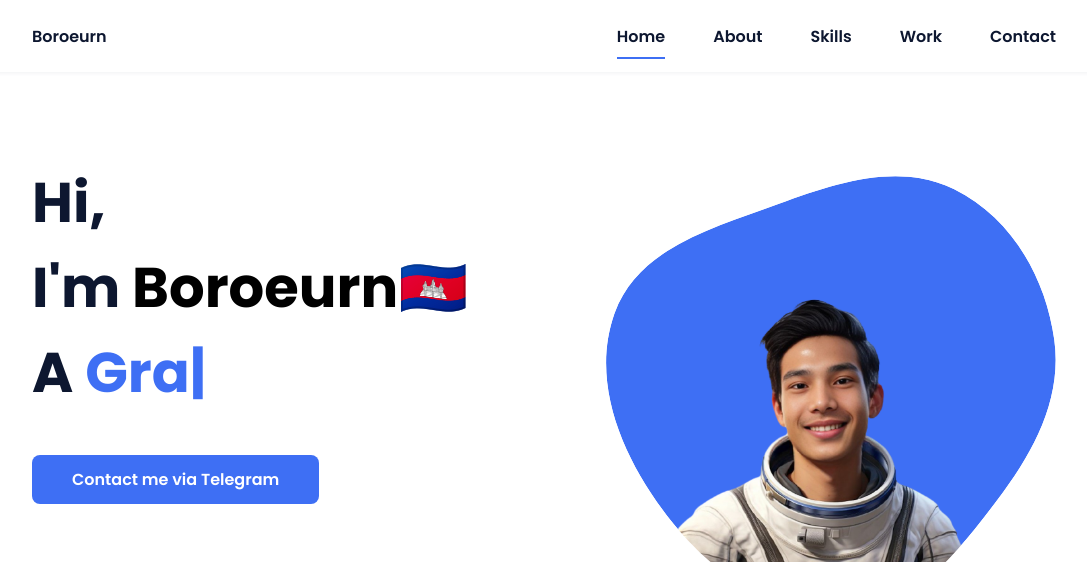
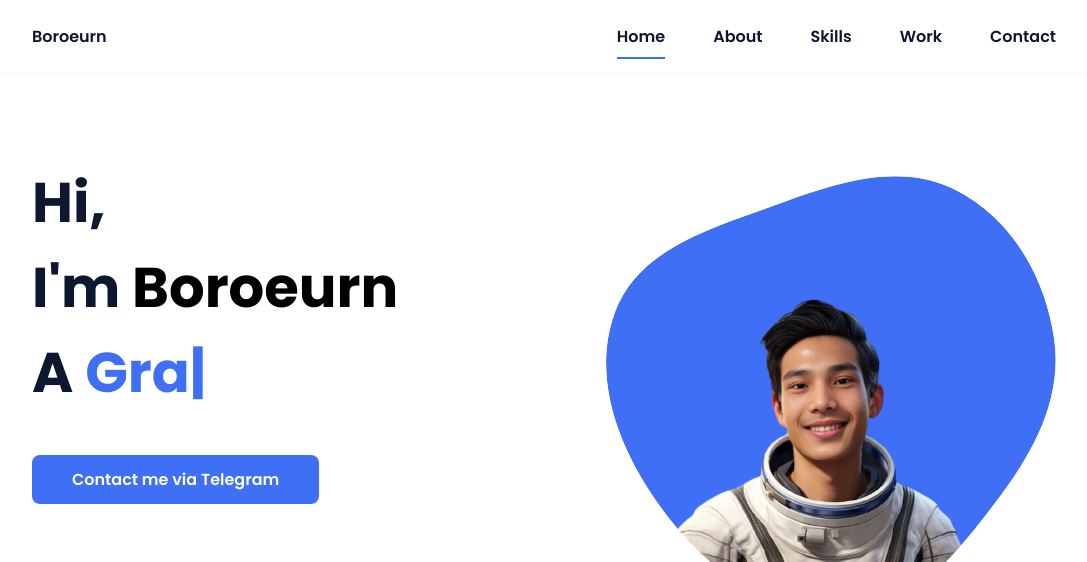
Before and after one commit to boroeurnprach/portfolio, a plain HTML site: page index.html in a window 1280 px wide. Shown: the top 562 px of the page, without its empty margins (96-1183 px from the left). Drawn offline with nearby package versions, Linux system fonts and the light colour scheme.

Commit message:
delete the flag

```diff
--- a/index.html
+++ b/index.html
@@ -41,7 +41,7 @@
         <!--===== HOME =====-->
         <section class="home bd-grid" id="home">
             <div class="home__data">
-                <h1 class="home__title">Hi,<br>I'm <span class="home__title-color">Boroeurn🇰🇭</span><br> A <span
+                <h1 class="home__title">Hi,<br>I'm <span class="home__title-color">Boroeurn</span><br> A <span
                         class="auto-type"></span>
                 </h1>
 
```
